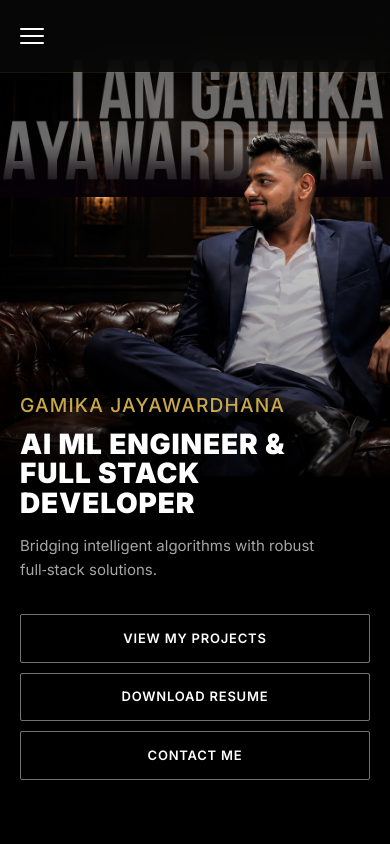
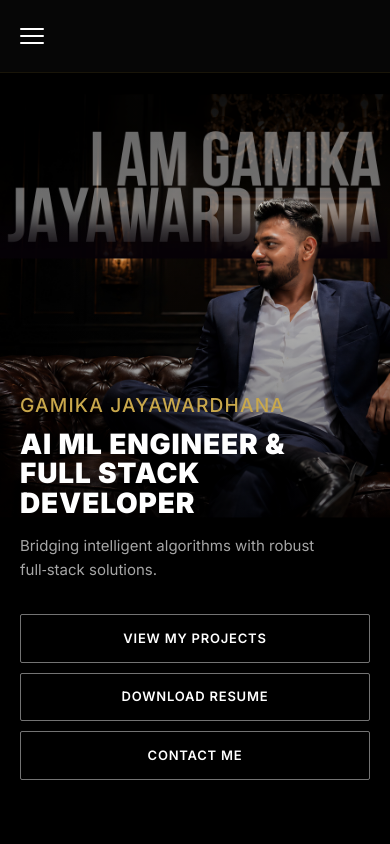
Before and after one commit to GamikaJayawardana/MyPortfolio, a Next.js app: page / in a window 390 px wide. Shown: the top 844 px of the page. Built offline with nearby package versions, Linux system fonts and the light colour scheme.

Commit message:
Update mobile hero background image
Add new asset public/HeroBGMob-1.png and update .bgMobile in src/components/Hero.module.css to reference "/HeroBGMob-1.png" instead of the old file. This switches the mobile hero background to the updated image asset.

```diff
--- a/src/components/Hero.module.css
+++ b/src/components/Hero.module.css
@@ -23,7 +23,7 @@
 
 .bgMobile {
   display: none;
-  background-image: url("/HeroBGMob.png");
+  background-image: url("/HeroBGMob-1.png");
   background-position: center top;
 }
 
```
Also changed, not shown: public/HeroBGMob-1.png (added).
